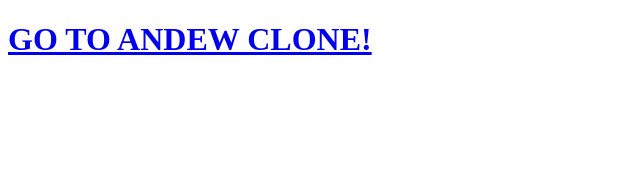
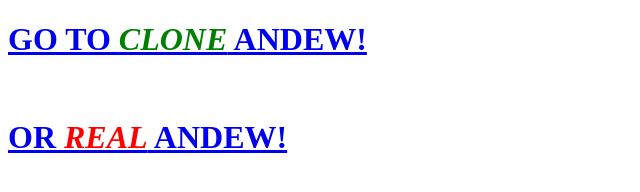
Before and after one commit to ZZ3n/NewYear, a website: page index.html in a window 1280 px wide. Shown: the whole page, without its empty margins (0-640 px from the left). Drawn offline with Linux system fonts and the light colour scheme.

Commit message:
index 수정

```diff
--- a/index.html
+++ b/index.html
@@ -8,7 +8,11 @@
 </head>
 <body>
     <h1>
-        <a href="public/index.html">GO TO ANDEW CLONE!</a>
+        <a href="public/index.html">GO TO <i style="color:green">CLONE</i> ANDEW!</a>
+    </h1>
+    <br>
+    <h1>
+        <a href="http://andew.co.kr"> OR <i style="color: red;">REAL</i> ANDEW!</a>
     </h1>
 </body>
 </html>
```
Also changed, not shown: 1 other file.
